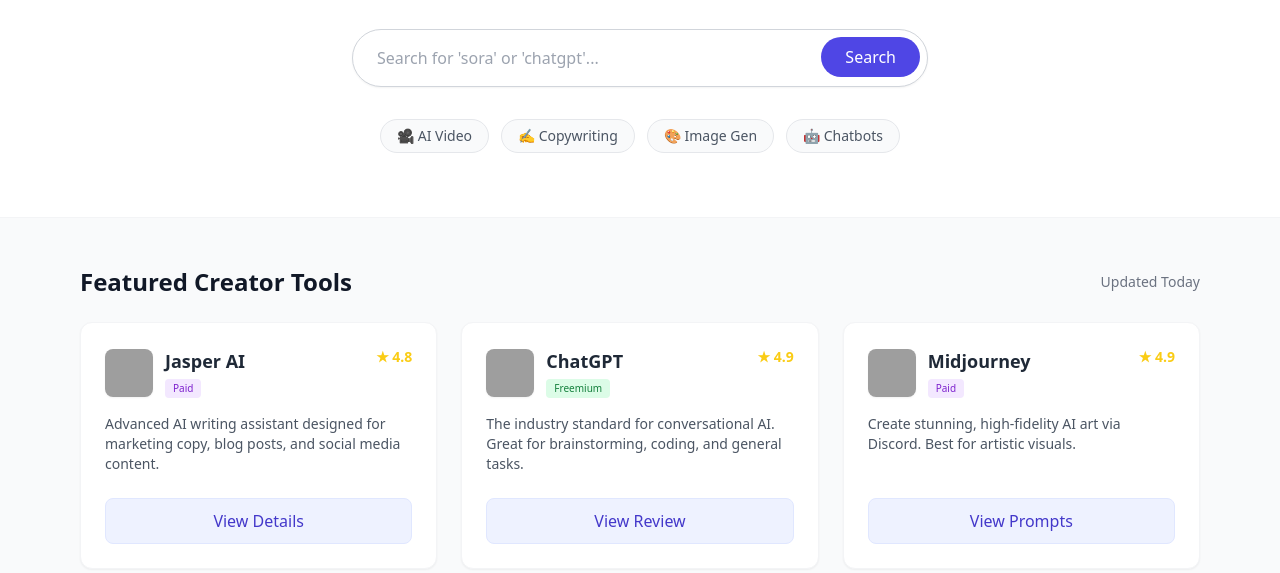
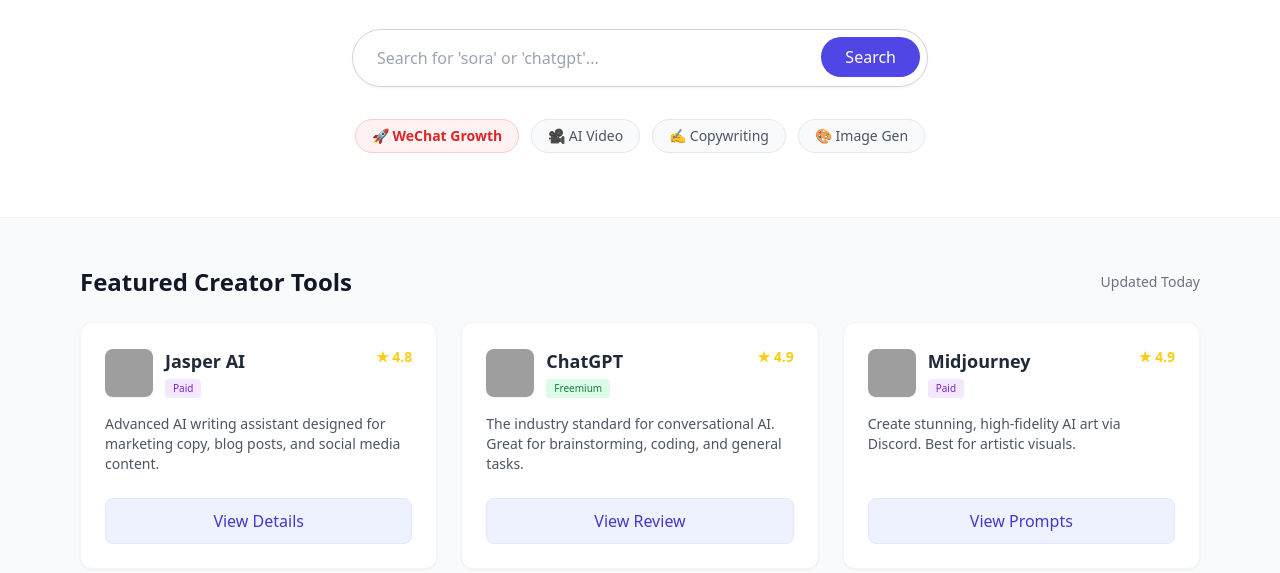
Before and after one commit to Daseanle/wechatmedia, a plain HTML site: page index.html in a window 1280 px wide. Shown: the part 227-800 px from the top of the page. Drawn offline with nearby package versions, Linux system fonts and the light colour scheme; grey boxes are pictures that could not be loaded.

Commit message:
Update index.html

```diff
--- a/index.html
+++ b/index.html
@@ -41,12 +41,16 @@
             <input type="text" placeholder="Search for 'sora' or 'chatgpt'..." class="w-full p-4 pl-6 rounded-full border border-gray-300 shadow-sm focus:outline-none focus:ring-2 focus:ring-indigo-500 transition">
             <button class="absolute right-2 top-2 bg-indigo-600 text-white px-6 py-2 rounded-full hover:bg-indigo-700 transition font-medium">Search</button>
         </div>
-        <div class="flex flex-wrap justify-center gap-3">
-            <span class="px-4 py-1.5 bg-gray-50 border border-gray-200 rounded-full text-sm text-gray-600 cursor-pointer hover:border-indigo-500 hover:text-indigo-600 transition">🎥 AI Video</span>
-            <span class="px-4 py-1.5 bg-gray-50 border border-gray-200 rounded-full text-sm text-gray-600 cursor-pointer hover:border-indigo-500 hover:text-indigo-600 transition">✍️ Copywriting</span>
-            <span class="px-4 py-1.5 bg-gray-50 border border-gray-200 rounded-full text-sm text-gray-600 cursor-pointer hover:border-indigo-500 hover:text-indigo-600 transition">🎨 Image Gen</span>
-            <span class="px-4 py-1.5 bg-gray-50 border border-gray-200 rounded-full text-sm text-gray-600 cursor-pointer hover:border-indigo-500 hover:text-indigo-600 transition">🤖 Chatbots</span>
-        </div>
+        <!-- 快速分类标签 -->
+<div class="flex flex-wrap justify-center gap-3">
+    <!-- 新增的红色高亮按钮 -->
+    <a href="tool/wechat-marketing.html" class="px-4 py-1.5 bg-red-50 border border-red-200 rounded-full text-sm text-red-600 font-bold cursor-pointer hover:bg-red-100 transition">🚀 WeChat Growth</a>
+
+    <!-- 原来的按钮 -->
+    <span class="px-4 py-1.5 bg-gray-50 border border-gray-200 rounded-full text-sm text-gray-600 cursor-pointer hover:border-indigo-500 hover:text-indigo-600 transition">🎥 AI Video</span>
+    <span class="px-4 py-1.5 bg-gray-50 border border-gray-200 rounded-full text-sm text-gray-600 cursor-pointer hover:border-indigo-500 hover:text-indigo-600 transition">✍️ Copywriting</span>
+    <span class="px-4 py-1.5 bg-gray-50 border border-gray-200 rounded-full text-sm text-gray-600 cursor-pointer hover:border-indigo-500 hover:text-indigo-600 transition">🎨 Image Gen</span>
+</div>
     </header>
 
     <!-- Tools Grid -->
```
